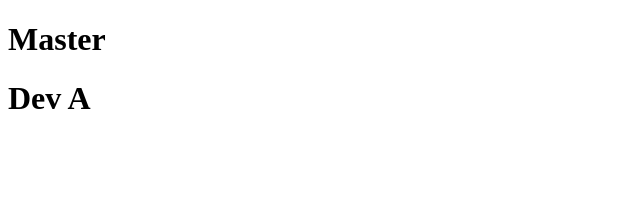
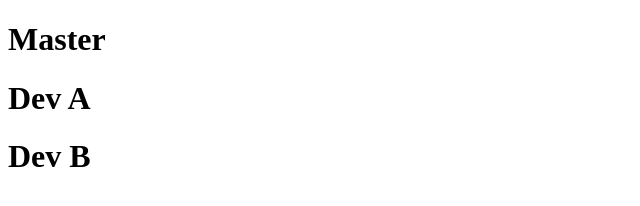
Before and after one commit to kumarkuldeep24711/git-demo2, a plain HTML site: page index.html in a window 1280 px wide. Shown: the whole page, without its empty margins (0-640 px from the left). Drawn offline with Linux system fonts and the light colour scheme.

Commit message:
H1 added by DevB

```diff
--- a/index.html
+++ b/index.html
@@ -8,5 +8,6 @@
 <body>
     <h1>Master</h1>
     <h1>Dev A</h1>
+    <h1>Dev B</h1>
 </body>
 </html>
```
